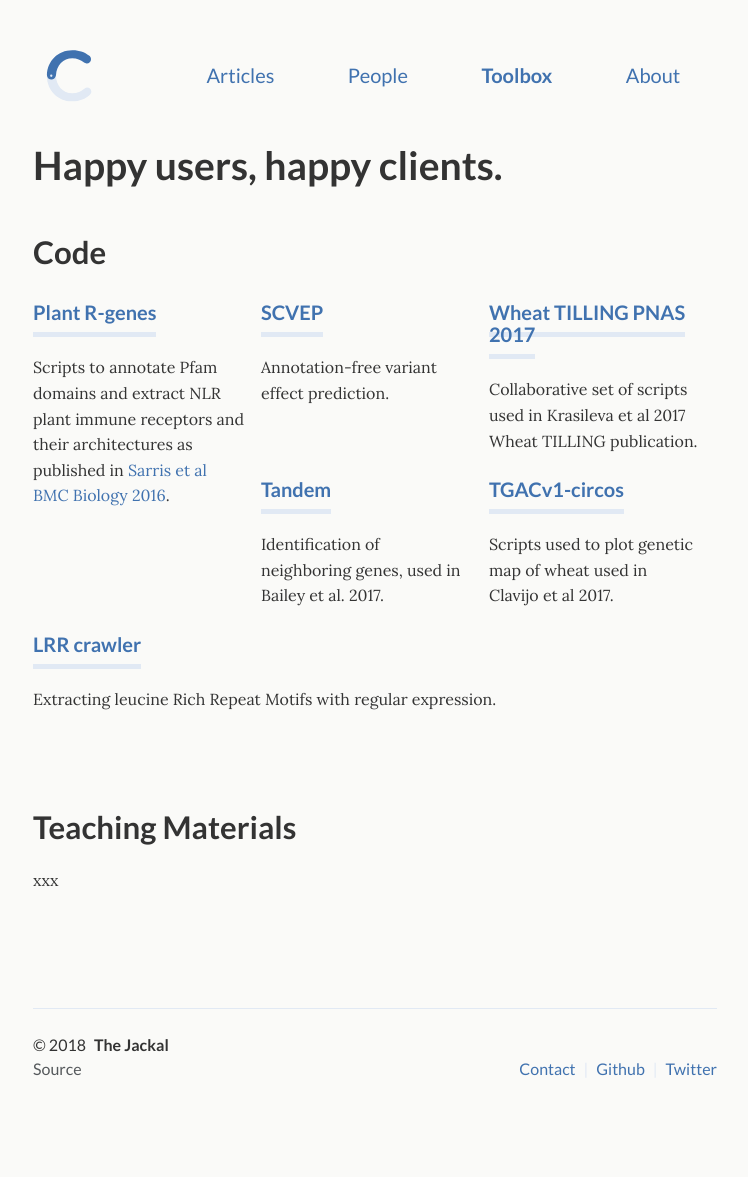
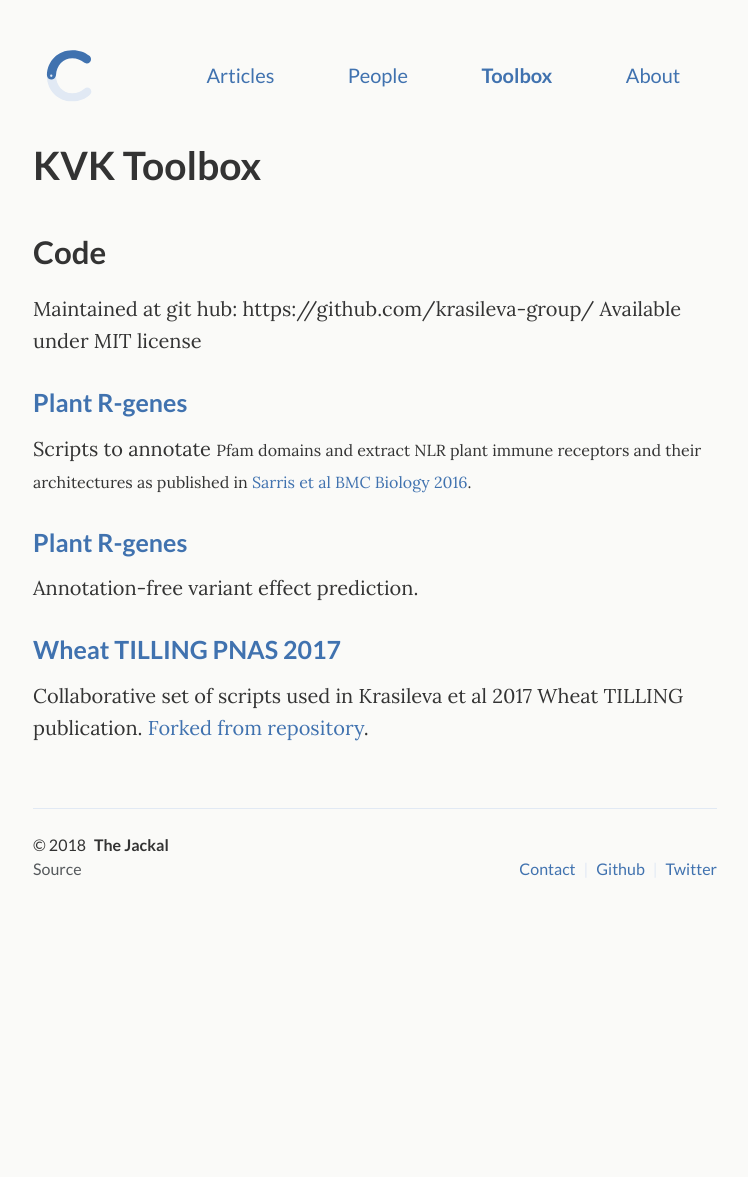
Before and after one commit to crimsonmonkey/crimsonmonkey.github.io, a Jekyll site: the page built from _pages/work.html, in a window 1280 px wide. Shown: the whole page, without its empty margins (265-1013 px from the left). Built offline with Jekyll 4.4.1, drawn with Linux system fonts in a browser that asks for light colours; after the commit the page ends 977 px from its top, so only the background shows below that.

Commit message:
Update from Forestry.io - _pages/work.html

```diff
--- a/_pages/work.html
+++ b/_pages/work.html
@@ -1,52 +1,10 @@
 ---
 layout: page
 title: Toolbox
-subtitle: Happy users, happy clients.
-desc: Happy users, happy clients.
+subtitle: KVK Toolbox
+desc: Toolbox
 permalink: "/toolbox/"
 ---
-<h2>Code</h2>
+<h2>Code&nbsp;</h2><p>Maintained at git hub: https://github.com/krasileva-group/
 
-<div class="projects">
-  <div class="grid no-gutters">
-    <div class="unit one-third">
-      <div class="project">
-        <h4 class="project-title"><a href="https://github.com/krasileva-group/plant_rgenes">Plant R-genes</a></h4>
-        <p>Scripts to annotate Pfam domains and extract NLR plant immune receptors&nbsp;<span style="font-size: 1rem;">and their  architectures as published in <a href="https://bmcbiol.biomedcentral.com/articles/10.1186/s12915-016-0228-7">Sarris et al BMC Biology 2016</a>.</span></p>
-      </div>
-    </div>
-
-    <div class="unit one-third">
-      <div class="project">
-        <h4 class="project-title"><a href="https://github.com/krasileva-group/scvep">SCVEP</a></h4>
-        <p>Annotation-free variant effect prediction.</p>
-      </div>
-    </div>
-
-    <div class="unit one-third">
-      <div class="project">
-        <h4 class="project-title"><a href="https://github.com/krasileva-group/scvep">Wheat TILLING PNAS 2017 </a></h4>
-        <p>Collaborative set of scripts used in Krasileva et al 2017 Wheat TILLING publication.</p>
-      </div>
-    </div>
-
-    <div class="unit one-third">
-      <div class="project">
-        <h4 class="project-title"><a href="https://github.com/krasileva-group/tandem">Tandem</a><br></h4>
-        <p>Identification of neighboring genes, used in Bailey et al. 2017.</p>
-      </div>
-    </div>
-    <div class="unit one-third">
-      <div class="project">
-        <h4 class="project-title"><a href="https://github.com/krasileva-group/tgacv1-circos">TGACv1-circos </a></h4>
-        <p>Scripts used to plot genetic map of wheat used in Clavijo et al 2017.</p>
-      </div>
-    </div>
-    </div>
-  <div class="unit one-third">
-      <div class="project">
-        <h4 class="project-title"><a href="https://github.com/krasileva-group/lrr_crawler">LRR crawler</a><br></h4>
-        <p>Extracting leucine Rich Repeat Motifs with regular expression.<br></p><p><br></p><h2>Teaching Materials</h2><p>xxx</p><p><br></p>
-      </div>
-    </div>
-  </div><!-- grid -->
+Available under MIT license&nbsp;</p><h3><a href="https://github.com/krasileva-group/plant_rgenes">Plant R-genes</a></h3><p>Scripts to annotate&nbsp;<span style="font-size: 1rem;">Pfam domains and extract NLR plant immune receptors and their architectures as published in <a href="https://bmcbiol.biomedcentral.com/articles/10.1186/s12915-016-0228-7">Sarris et al BMC Biology 2016</a>.</span></p><h3><a href="https://github.com/krasileva-group/scvep">Plant R-genes</a></h3><p>Annotation-free variant effect prediction.</p><h3><a href="https://github.com/krasileva-group/wheat_tilling_pub">Wheat TILLING PNAS 2017</a></h3><p>Collaborative set of scripts used in Krasileva et al 2017 Wheat TILLING publication. <a href="https://github.com/DubcovskyLab/wheat_tilling_pub">Forked from repository</a>.</p>
```
